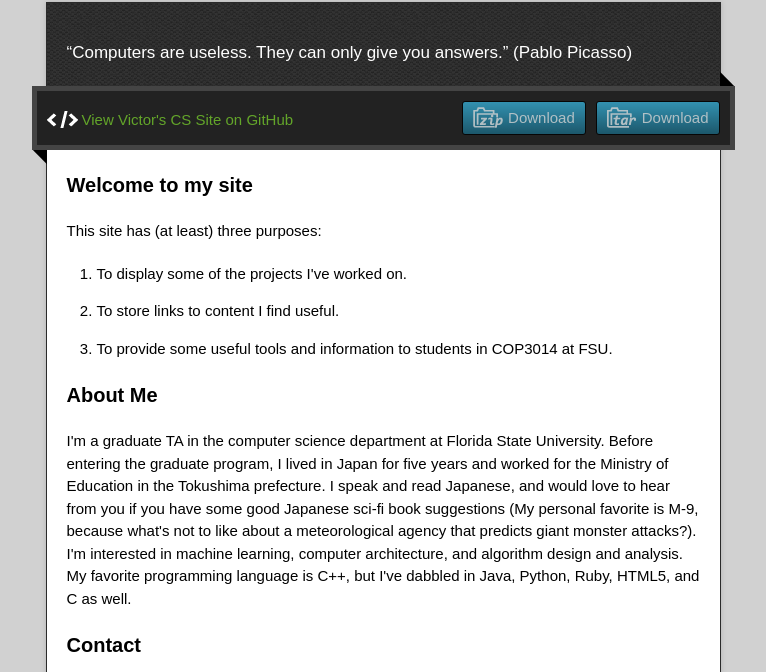
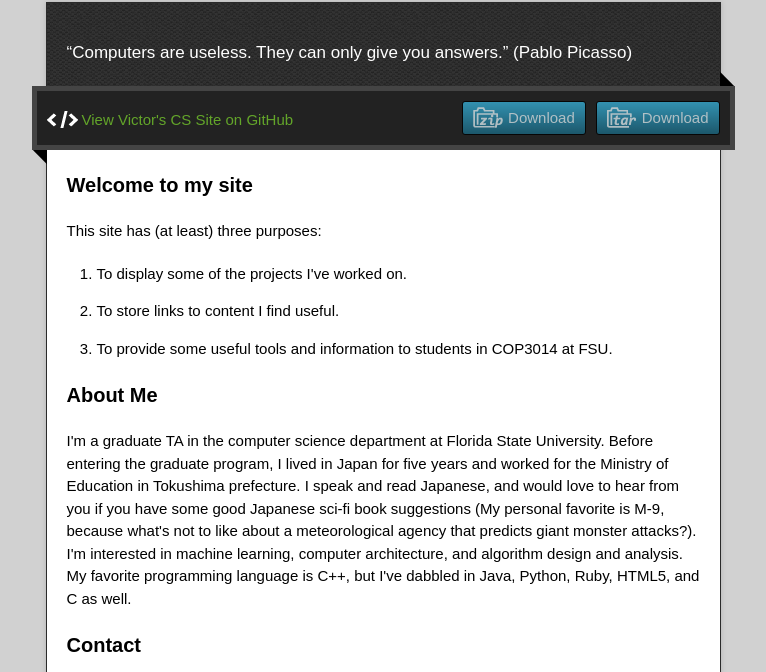
Before and after one commit to vbrunell/vbrunell.github.io, a plain HTML site: page index.html in a window 1280 px wide. Shown: the part 128-800 px from the top of the page, without its empty margins (257-1023 px from the left). Drawn offline with nearby package versions, Linux system fonts and the light colour scheme.

Commit message:
Update index.html

```diff
--- a/index.html
+++ b/index.html
@@ -51,7 +51,7 @@
 <h3>
 <a id="about-me" class="anchor" href="#about-me" aria-hidden="true"><span class="octicon octicon-link"></span></a>About Me</h3>
 
-<p>I'm a graduate TA in the computer science department at Florida State University.  Before entering the graduate program, I lived in Japan for five years and worked for the Ministry of Education in the Tokushima prefecture.  I speak and read Japanese, and would love to hear from you if you have some good Japanese sci-fi book suggestions (My personal favorite is M-9, because what's not to like about a meteorological agency that predicts giant monster attacks?).  I'm interested in machine learning, computer architecture, and algorithm design and analysis.  My favorite programming language is C++, but I've dabbled in Java, Python, Ruby, HTML5, and C as well.</p>
+<p>I'm a graduate TA in the computer science department at Florida State University.  Before entering the graduate program, I lived in Japan for five years and worked for the Ministry of Education in Tokushima prefecture.  I speak and read Japanese, and would love to hear from you if you have some good Japanese sci-fi book suggestions (My personal favorite is M-9, because what's not to like about a meteorological agency that predicts giant monster attacks?).  I'm interested in machine learning, computer architecture, and algorithm design and analysis.  My favorite programming language is C++, but I've dabbled in Java, Python, Ruby, HTML5, and C as well.</p>
 
 <h3>
 <a id="contact" class="anchor" href="#contact" aria-hidden="true"><span class="octicon octicon-link"></span></a>Contact</h3>
```
